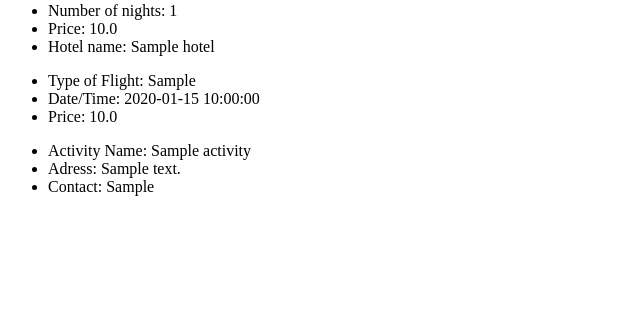
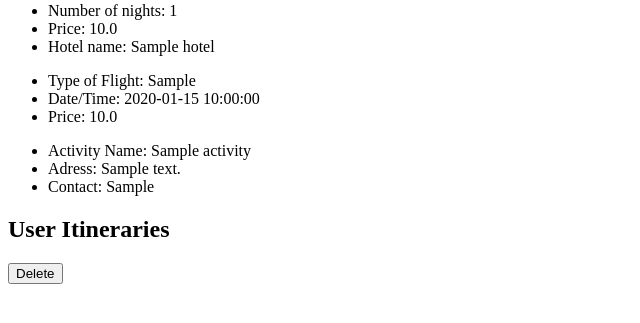
Before and after one commit to franschipits/iWanderSmart, a Flask app: page /user_itinerary/1 in a window 1280 px wide. Shown: the part 183-506 px from the top of the page, without its empty margins (0-640 px from the left). Run offline with Flask 2, Linux system fonts and the light colour scheme; tables that the repository leaves empty hold one stand-in row (values such as "Sample post").

Commit message:
delete itinerary button done

```diff
--- a/crud.py
+++ b/crud.py
@@ -1,6 +1,6 @@
 """CRUD operations."""
 
-from model import db, User, User_Itinerary, Saved_Itinerary, Flights, Itinerary_Activities, Activities, Hotel, Stays, Places, connect_to_db
+from model import db, User, User_Itinerary, Flights, Itinerary_Activities, Activities, Hotel, Stays, Places, connect_to_db
 def create_user(user_name, email, password, budget=0):
     """Create and return a new user."""
 
@@ -12,6 +12,7 @@ def create_user(user_name, email, password, budget=0):
     )
 
     return user
+
 
 def get_users():
     """Return all users."""
@@ -51,14 +52,14 @@ def get_user_itinerary_by_id(user_itinerary_id):
     return User_Itinerary.query.get(user_itinerary_id)
 
 
-def create_saved_itinerary(user_id, user_itinerary_id):
+# def create_saved_itinerary(user_id, user_itinerary_id):
 
-    saved_itinerary = Saved_Itinerary(
-        user_id=user_id,
-        user_itinerary_id=user_itinerary_id,
-    )
+#     saved_itinerary = Saved_Itinerary(
+#         user_id=user_id,
+#         user_itinerary_id=user_itinerary_id,
+#     )
 
-    return saved_itinerary
+#     return saved_itinerary
 
 
 def create_flights(user_itinerary_id, type_flight, date_time, price):
--- a/server.py
+++ b/server.py
@@ -1,6 +1,6 @@
 from flask import (Flask, render_template, request, flash, session,
                    redirect, jsonify)
-from model import connect_to_db, db, User, User_Itinerary, Saved_Itinerary
+from model import connect_to_db, db, User, User_Itinerary
 import crud
 
 from jinja2 import StrictUndefined
@@ -84,6 +84,13 @@ def show_profile():
     itineraries = Saved_Itinerary.query.filter_by(user_id=user.user_id).all()
     user_itineraries = User_Itinerary.query.filter_by(creator=user.user_id).all()
 
+    if itineraries is None:
+        itineraries = []
+
+    if user_itineraries is None:
+        user_itineraries = []
+
+
     return render_template("profile.html", user=user, itineraries=itineraries, user_itineraries=user_itineraries)
 
 
@@ -106,6 +113,15 @@ def all_user_itineraries():
 
     return render_template("all_user_itinerary.html", user_itinerary=user_itinerary)
 
+
+@app.route("/delete_itinerary", methods=['POST'])
+def delete_itinerary():
+
+        delete_user_itinerary = request.json.get('delete_itinerary')
+        del_itinerary = crud.get_user_itinerary_by_id(int(delete_user_itinerary))
+        db.session.delete(del_itinerary)
+        db.session.commit()
+        return jsonify({'message': 'Success!'})
 
 @app.route("/user_itinerary/<user_itinerary_id>")
 def show_user_itinerary(user_itinerary_id):
--- /dev/null
+++ b/static/delete_itinerary.js
@@ -0,0 +1,22 @@
+const button = document.querySelector('#delete_user_itinerary');
+
+button.addEventListener('click', (evt) => {
+
+    const formAnswer = {
+        delete_itinerary: evt.target.value
+    };
+
+    fetch('/delete_itinerary', {
+        method: 'POST',
+        body: JSON.stringify(formAnswer),
+        headers: {
+            'Content-Type': 'application/json'
+        },
+    })
+
+    .then((response) => response.json())
+    .then((responseJSON) => {
+        alert('itinerary deleted')
+        window.location.href = '/profile'
+    })
+})
--- a/templates/user_itinerary_details.html
+++ b/templates/user_itinerary_details.html
@@ -32,4 +32,9 @@
    </ul>
 
 
+   <h2>User Itineraries</h2>
+    <h2 id="delete_itinerary"></h2>
+    <button id="delete_user_itinerary" value="{{user_itinerary.user_itinerary_id}}"> Delete </button>
+
+<script src="/static/delete_itinerary.js"> </script>
 {% endblock %}
```
Also changed, not shown: model.py (+12 -12 lines), seed_database.py (+8 -8 lines), templates/profile.html (+4 -8 lines), README.md, templates/homepage.html (line endings or trailing spaces), templates/user_details.html (line endings or trailing spaces), 1 other file.
